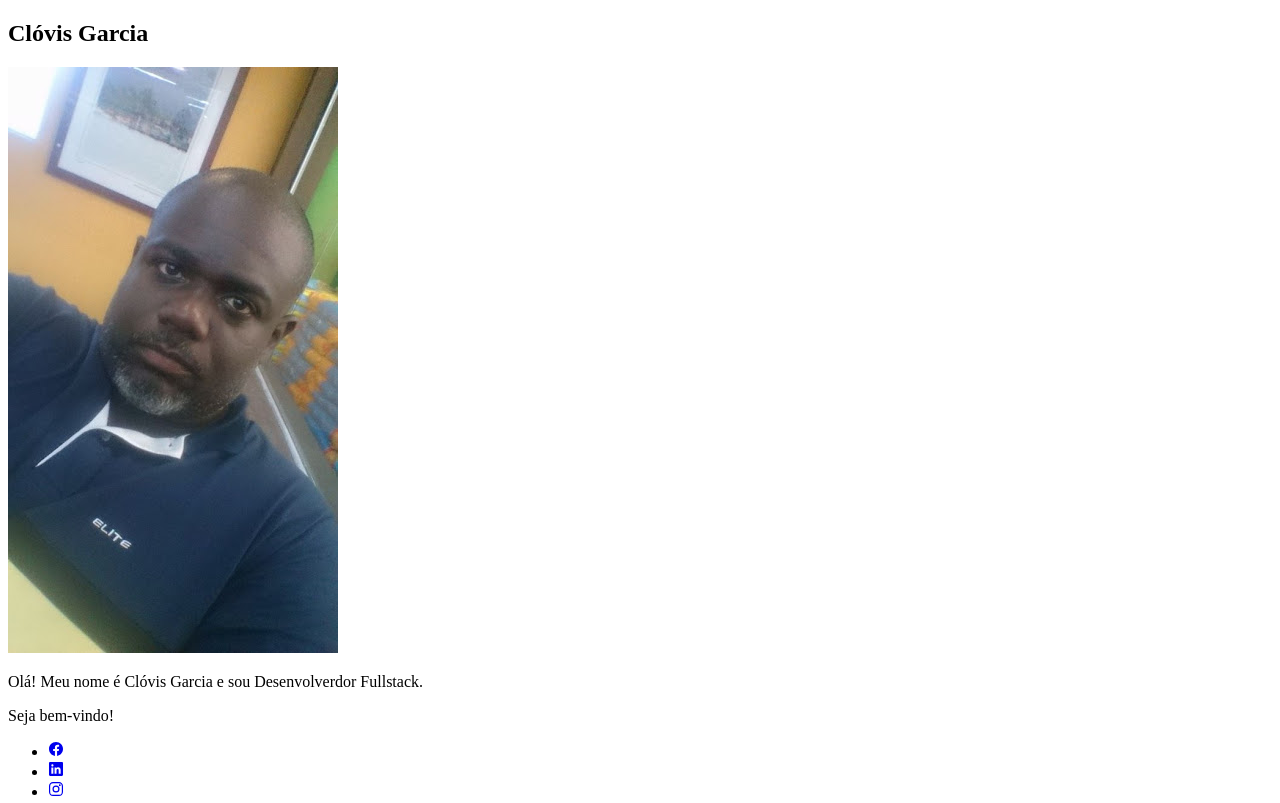
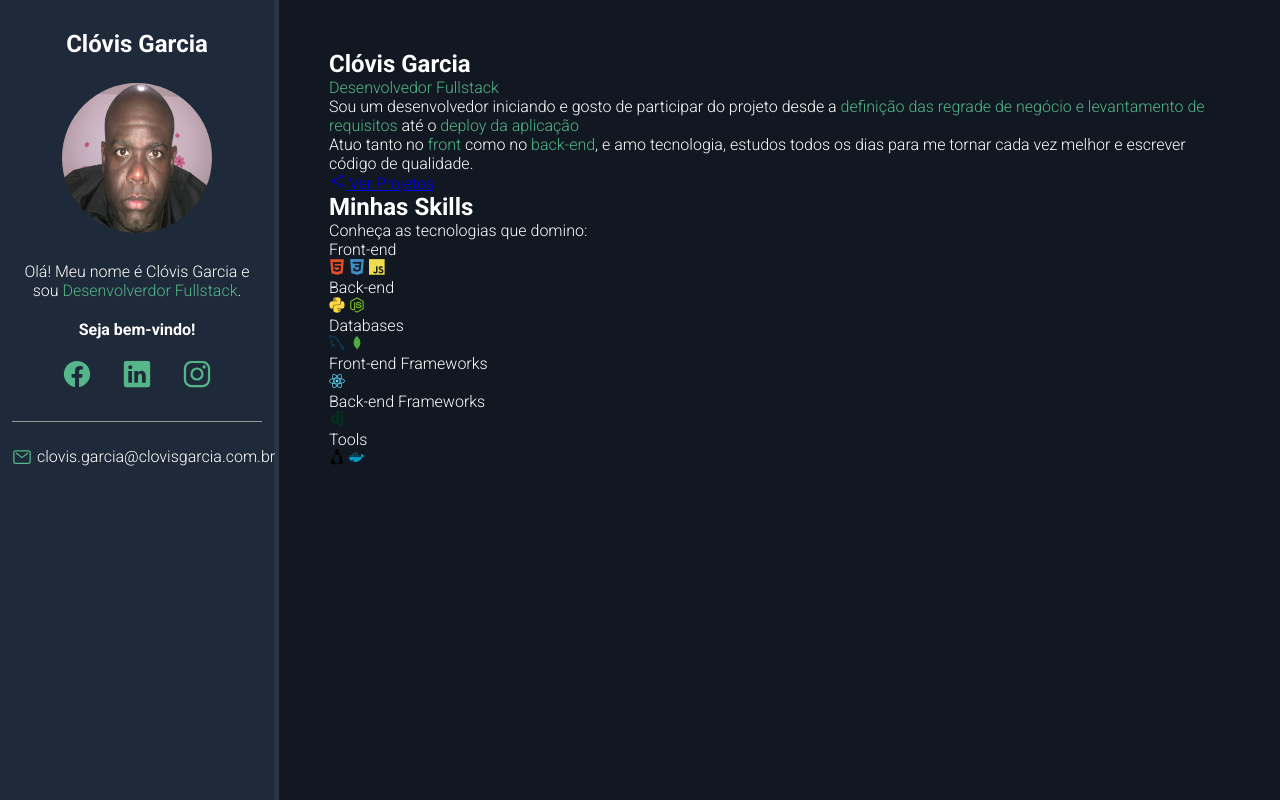
Before and after one commit to theviolatorx/theviolatorx.github.io, a plain HTML site: page index.html in a window 1280 px wide. Shown: the top 803 px of the page. Drawn offline with nearby package versions, Linux system fonts and the light colour scheme.

Commit message:
FEAT: Implement style.css left side

```diff
--- a/css/styles.css
+++ b/css/styles.css
@@ -1,6 +1,116 @@
 /* Google Fonts */
 @import url('https://fonts.googleapis.com/css2?family=Poppins:ital,wght@0,100;0,200;0,300;0,400;0,500;0,600;0,700;0,800;0,900;1,100;1,200;1,300;1,400;1,500;1,600;1,700;1,800;1,900&family=Roboto:ital,wght@0,300;0,700;0,900;1,300;1,700;1,900&display=swap');
 
+/* Reset */
 * {
+    padding: 0;
+    margin: 0;
     font-family: "Roboto";
+    box-sizing: border-box;
 }
+
+/* Variáveis */
+
+:root {
+    --main-color: #54b689;
+    --main-text-color: #fff;
+    --border-color: #999;
+    --bio-bg-color: #1e2a3a;
+    --bio-border-color: #293544;
+    --about-bg-color: #111821;
+
+}
+
+/* General */
+
+.highlight {
+    color: var(--main-color);
+}
+
+/* Containers */
+#container {
+    display: flex;
+    flex-direction: row;
+    color: var(--main-text-color);
+}
+
+#bio-container {
+    flex: 1 1 20%;
+    min-height: 100vh;
+    background-color: var(--bio-bg-color);
+    text-align: center;
+    padding: 30px 12px;
+    border-right: 5px solid var(--bio-border-color);
+}
+
+#about-container {
+    flex: 1 1 80%;
+    min-height: 100vh;
+    background-color: var(--about-bg-color);
+    padding: 50px;
+
+}
+
+/* Bio Containers */
+
+#bio-container h2 {
+    margin-bottom: 25px;
+}
+
+#bio-container p {
+    margin-bottom: 20px;
+}
+
+#bio-container #welcome-text {
+    font-weight: bold;
+}
+
+#bio-image {
+    width: 150px;
+    height: 150px;
+    border-radius: 50%;
+    margin-bottom: 25px;
+}
+
+#social-container {
+    display: flex;
+    justify-content: center;
+    list-style: none;
+    border-bottom: 1px solid var(--border-color);
+    margin-bottom: 25px;
+    padding-bottom: 25px;
+}
+
+#social-container li {
+    flex: 1 1 0;
+    max-width: 60px;
+}
+
+#social-container li a{
+    color: var(--main-color);
+    font-size: 30px;
+}
+
+#email-container {
+    display: flex;
+    justify-content: center;
+}
+
+#email-container ion-icon,
+#email-container a{
+    flex: 1 1 0;
+}
+
+#email-container a{
+    color: var(--main-text-color);
+    text-decoration: none;
+    max-width: 225px;
+}
+
+#email-container ion-icon {
+    color: var(--main-color);
+    font-size: 20px;
+    margin-right: 5px;
+    max-width: 20px;
+
+}
--- a/index.html
+++ b/index.html
@@ -8,19 +8,19 @@
     <!-- Dev Icon Fonts -->
     <link rel="stylesheet" href="https://cdn.jsdelivr.net/gh/devicons/devicon@v2.15.1/devicon.min.css">
     <!-- CSS  -->
-    <link rel="stylesheet" src="css/styles.css">
+    <link rel="stylesheet" href="./css/styles.css">
 </head>
 
 <body>
     <main id="container">
         <aside id="bio-container">
             <h2>Clóvis Garcia</h2>
-            <img src="./img/16.jpg" alt="Clóvis Garcia">
-            <p>Olá! Meu nome é Clóvis Garcia e sou <span class="highlight"> Desenvolverdor Fullstack</span>.</p>
+            <img id="bio-image" src="./img/15.jpg" alt="Clóvis Garcia">
+            <p>Olá! Meu nome é Clóvis Garcia e sou <span class="highlight">Desenvolverdor Fullstack</span>.</p>
             <p id="welcome-text">
                 Seja bem-vindo!
             </p>
-            <ul id=social-container">
+            <ul id="social-container">
                 <li>
                     <a href="#" target="_blank">
                         <ion-icon name="logo-facebook"></ion-icon>
@@ -48,7 +48,7 @@
             <h1>Clóvis Garcia</h1>
             <p id="title"><span class="highlight">Desenvolvedor Fullstack</span></p>
             <p class="description">
-                Sou um desenvolvedor iniciando e gosto de participar do projeto desde a <span class="hightlight"> definição das regrade de negócio e levantamento de requisitos</span> até o <span></span>  <span class="hightlight">deploy da aplicação</span>
+                Sou um desenvolvedor iniciando e gosto de participar do projeto desde a <span class="highlight"> definição das regrade de negócio e levantamento de requisitos</span> até o <span class="highlight">deploy da aplicação</span>
             </p>
             <p class="description">
                 Atuo tanto no <span class="highlight">front</span> como no <span class="highlight">back-end</span>, e amo tecnologia, estudos todos os dias para me tornar cada vez melhor e escrever código de qualidade.
```
Also changed, not shown: img/15.jpg (added).
